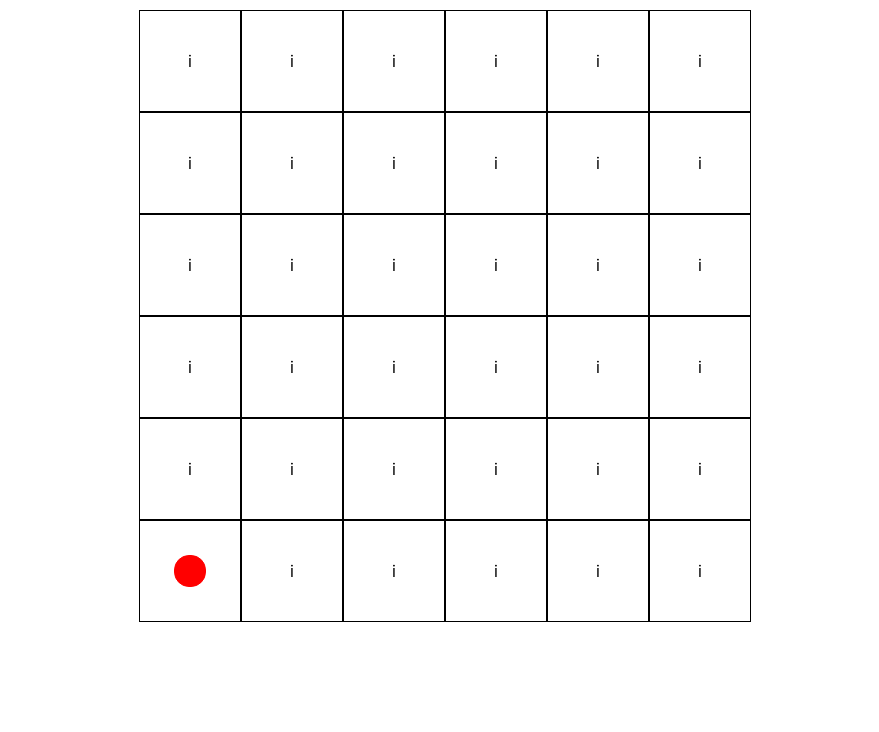
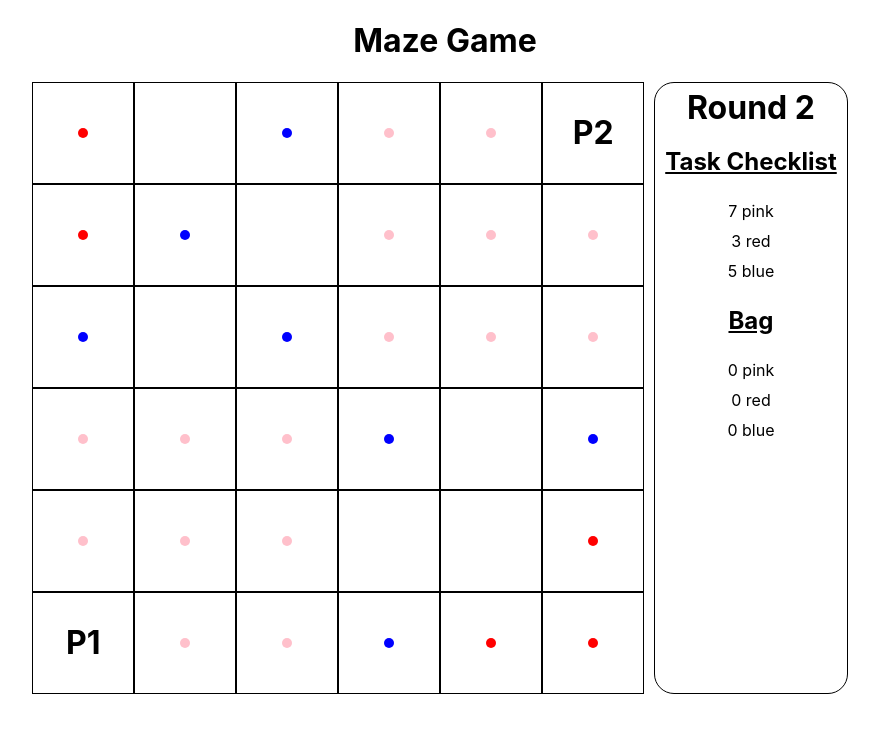
Before and after one commit to ericyucb/collaboration-game, a React (Create React App) app: page / in a window 1280 px wide. Shown: the top 732 px of the page, without its empty margins (195-1074 px from the left). Built offline with nearby package versions, Linux system fonts and the light colour scheme; the HTML template or start-up script is replaced by a standard one.

Commit message:
Basic board and dashboard implemented

```diff
--- a/src/App.css
+++ b/src/App.css
@@ -1,5 +1,16 @@
+.game {
+  display: flex;
+  flex-direction: column;
+  align-items: center;
+}
+
+.gameBoard {
+  display: flex;
+  flex-direction: row;
+  justify-content: center;
+}
+
 .board {
-  padding: 10px;
   display: flex;
   flex-direction: column;
   align-items: center;
@@ -20,9 +31,42 @@
 }
 
 .player {
-  width: 30px;
-  height: 30px;
-  background-color: red;
-  border: solid 1px red;
-  border-radius: 15px;
+  position: absolute;
 }
+
+.item {
+  width: 10px;
+  height: 10px;
+  border-radius: 5px;
+  position: absolute;
+}
+
+.dashboard {
+  margin: 0px 10px;
+  padding: 5px 10px;
+  border: 1px solid black;
+  border-radius: 20px;
+  display: flex;
+  flex-direction: column;
+  align-items: center;
+}
+
+.roundTitle {
+  margin: 0;
+}
+
+.tasks {
+  display: flex;
+  flex-direction: column;
+  align-items: center;
+}
+
+.bag {
+  display: flex;
+  flex-direction: column;
+  align-items: center;
+}
+
+.listItem {
+  margin: 5px 0px;
+}
--- a/src/App.js
+++ b/src/App.js
@@ -1,9 +1,24 @@
 import './App.css';
-import { Board } from './components/Board';
+import { Game } from './components/Game';
 
 function App() {
+  const setups = [
+    {
+      goal: [7, 3, 5],
+      board: [
+        [2, 0, 3, 1, 1, 0],
+        [2, 3, 0, 1, 1, 1],
+        [3, 0, 3, 1, 1, 1],
+        [1, 1, 1, 3, 0, 3],
+        [1, 1, 1, 0, 0, 2],
+        [0, 1, 1, 3, 2, 2],
+      ],
+      playerPositions: [[5, 0], [0, 5]]
+    }
+  ]
+
   return (
-    <Board />
+    <Game setup={setups[0]}/>
   );
 }
 
--- a/src/components/Board.js
+++ b/src/components/Board.js
@@ -3,25 +3,16 @@ import { Cell } from './Cell';
 import { Player } from './Player';
 import { Item } from './Item';
 
-export function Board() {
+export function Board({ board, playerPositions }) {
   const numRows = 6;
   const numCols = 6;
 
-  const [boardArr, setBoardArr] = useState(
-    [
-      ['i', 'i', 'i', 'i', 'i', 'i'],
-      ['i', 'i', 'i', 'i', 'i', 'i'],
-      ['i', 'i', 'i', 'i', 'i', 'i'],
-      ['i', 'i', 'i', 'i', 'i', 'i'],
-      ['i', 'i', 'i', 'i', 'i', 'i'],
-      ['player', 'i', 'i', 'i', 'i', 'i']
-    ]
-  )
+  const [boardArr, setBoardArr] = useState(board);
 
   const generateRows = (numRows, numCols) => {
     const rows = [];
     for (let i = 0; i < numRows; i++) {
-      rows.push(<Row key={i} rowArr={boardArr[i]} />);
+      rows.push(<Row key={i} rowNum={i} rowArr={boardArr[i]} playerPositions={playerPositions} />);
     }
 
     return rows;
@@ -34,18 +25,19 @@ export function Board() {
   );
 }
 
-export function Row({ rowArr }) {
+export function Row({ rowNum, rowArr, playerPositions }) {
   const generateRow = rowArr => {
     const row = [];
     for (let i = 0; i < rowArr.length; i++) {
       row.push(
         <Cell key={i}>
-          {rowArr[i] === 'player' ? <Player /> : <Item>{rowArr[i]}</Item> }
+          {rowArr[i] === 0 ? null : <Item type={rowArr[i] - 1} />}
+          {playerPositions.map(
+            (position, index) => rowNum === position[0] && i === position[1] ? <Player number={index + 1} /> : null
+          )}
         </Cell>
       );
     }
-
-    console.log(rowArr);
 
     return row;
   }
--- /dev/null
+++ b/src/components/Dashboard.js
@@ -0,0 +1,19 @@
+import React from 'react';
+
+export function Dashboard({ round, goal, bag }) {
+  const itemNames = ['pink', 'red', 'blue'];
+
+  return (
+    <div className='dashboard'>
+      <h1 className='roundTitle'>{`Round ${round + 1}`}</h1>
+      <div className='tasks'>
+        <h2><u>Task Checklist</u></h2>
+        {itemNames.map((itemName, i) => (<p className='listItem'>{`${goal[i]} ${itemNames[i]}`}</p>))}
+      </div>
+      <div className='bag'>
+        <h2><u>Bag</u></h2>
+        {itemNames.map((itemName, i) => (<p className='listItem'>{`${bag[i]} ${itemNames[i]}`}</p>))}
+      </div>
+    </div>
+  )
+}
--- /dev/null
+++ b/src/components/Game.js
@@ -0,0 +1,20 @@
+import React, { useState } from 'react';
+import { Board } from './Board';
+import { Dashboard } from './Dashboard';
+
+export function Game({ setup }) {
+  const [board, setBoard] = useState(setup.board);
+  const [playerPositions, setPlayerPositions] = useState(setup.playerPositions);
+  const [bag, setBag] = useState(setup.goal.map(() => 0));
+  const [round, setRound] = useState(1);
+
+  return (
+    <div className='game'>
+      <h1>Maze Game</h1>
+      <div className='gameBoard'>
+        <Board board={board} playerPositions={playerPositions} />
+        <Dashboard round={round} goal={setup.goal} bag={bag} />
+      </div>
+    </div>
+  )
+}
--- a/src/components/Item.js
+++ b/src/components/Item.js
@@ -1,9 +1,9 @@
 import React from "react";
 
-export function Item({ children }) {
+export function Item({ type }) {
+  const colors = ['pink', 'red', 'blue'];
+
   return (
-    <div className='item'>
-      {children}
-    </div>
+    <div className='item' style={{backgroundColor: colors[type]}} />
   );
 }
--- a/src/components/Player.js
+++ b/src/components/Player.js
@@ -1,7 +1,9 @@
 import React from "react";
 
-export function Player() {
+export function Player({ number }) {
   return (
-    <div className='player' />
+    <h1 className='player'>
+      {`P${number}`}
+    </h1>
   );
 }
```
